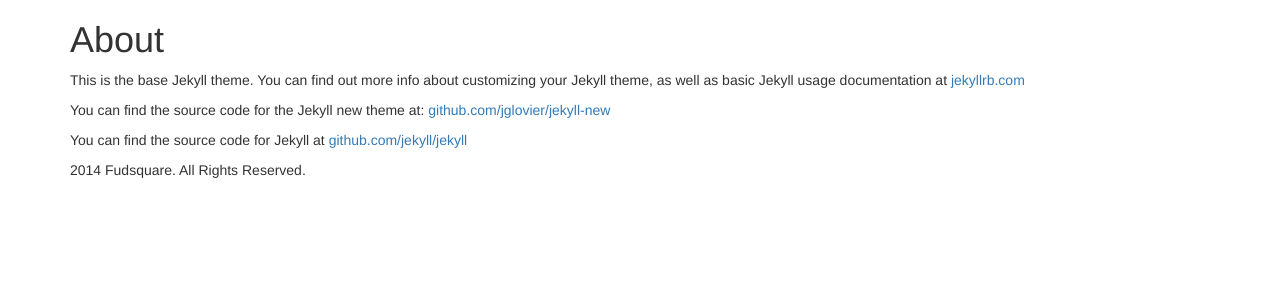
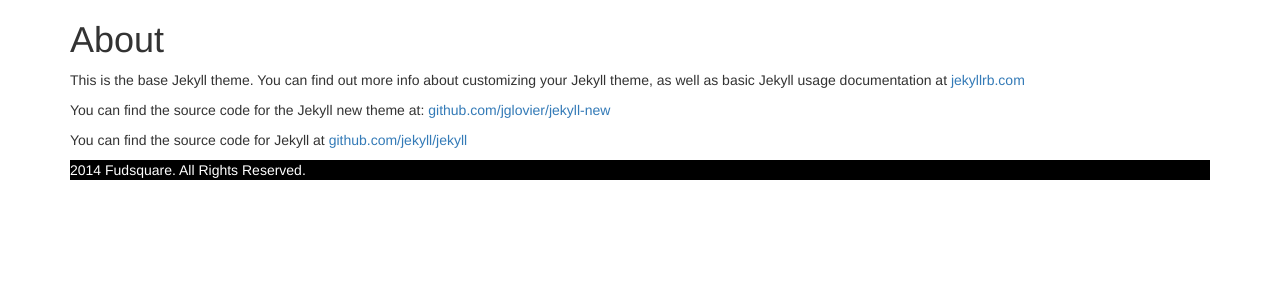
Before and after one commit to akajut/Fudsquare-Migration, a Jekyll site: the page built from about.md, in a window 1280 px wide. Shown: the top 300 px of the page. Built offline with Jekyll 4.4.1, drawn with Linux system fonts in a browser that asks for light colours; nearby versions of some CDN libraries.

Commit message:
Added Copyright Info

```diff
--- a/_includes/footer.html
+++ b/_includes/footer.html
@@ -1,5 +1,5 @@
   <footer class="footer">
     <div class="container">
-      <p>2014 Fudsquare. All Rights Reserved.</p>
+      <p class="copyright">2014 Fudsquare. All Rights Reserved.</p>
     </div>
   </footer>
```
